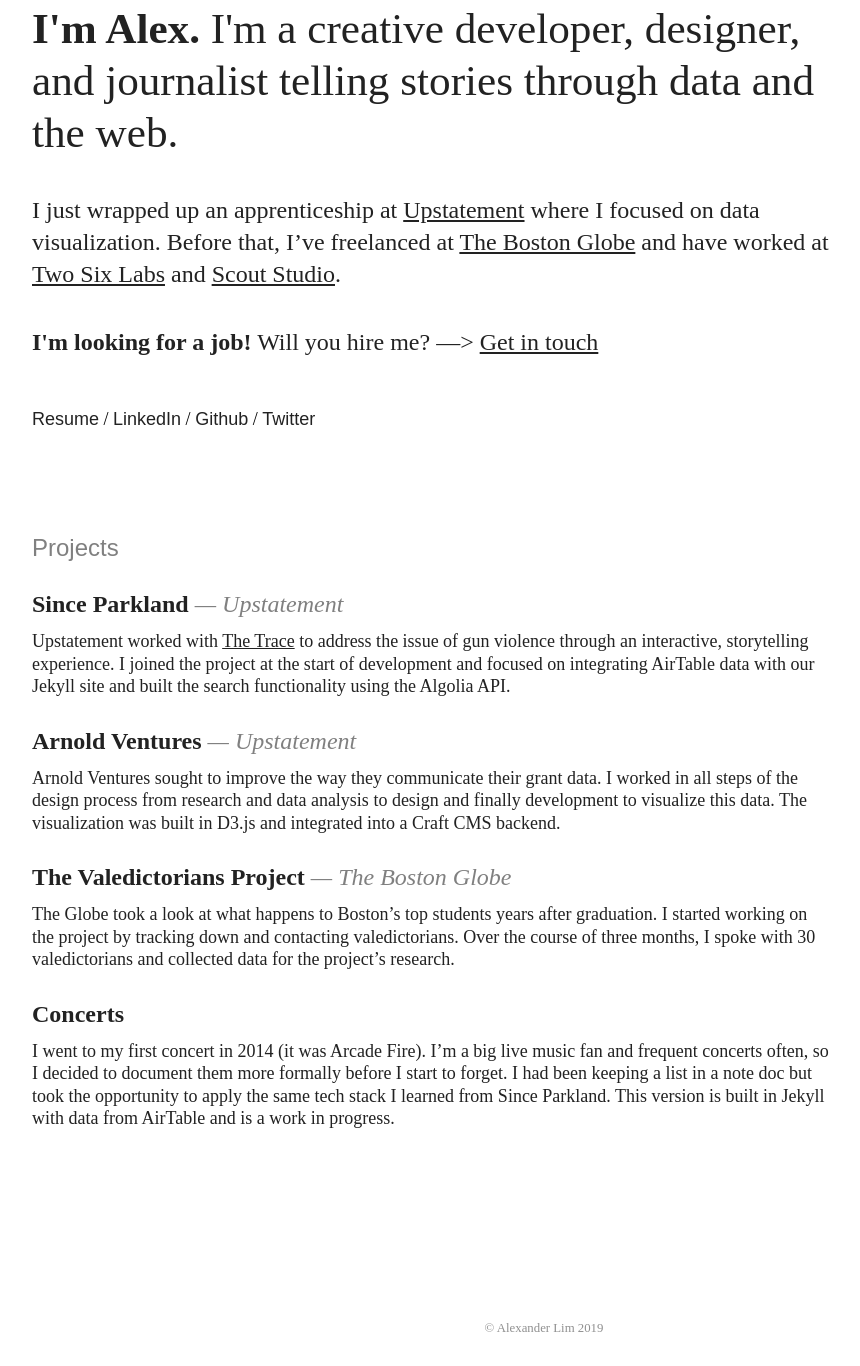
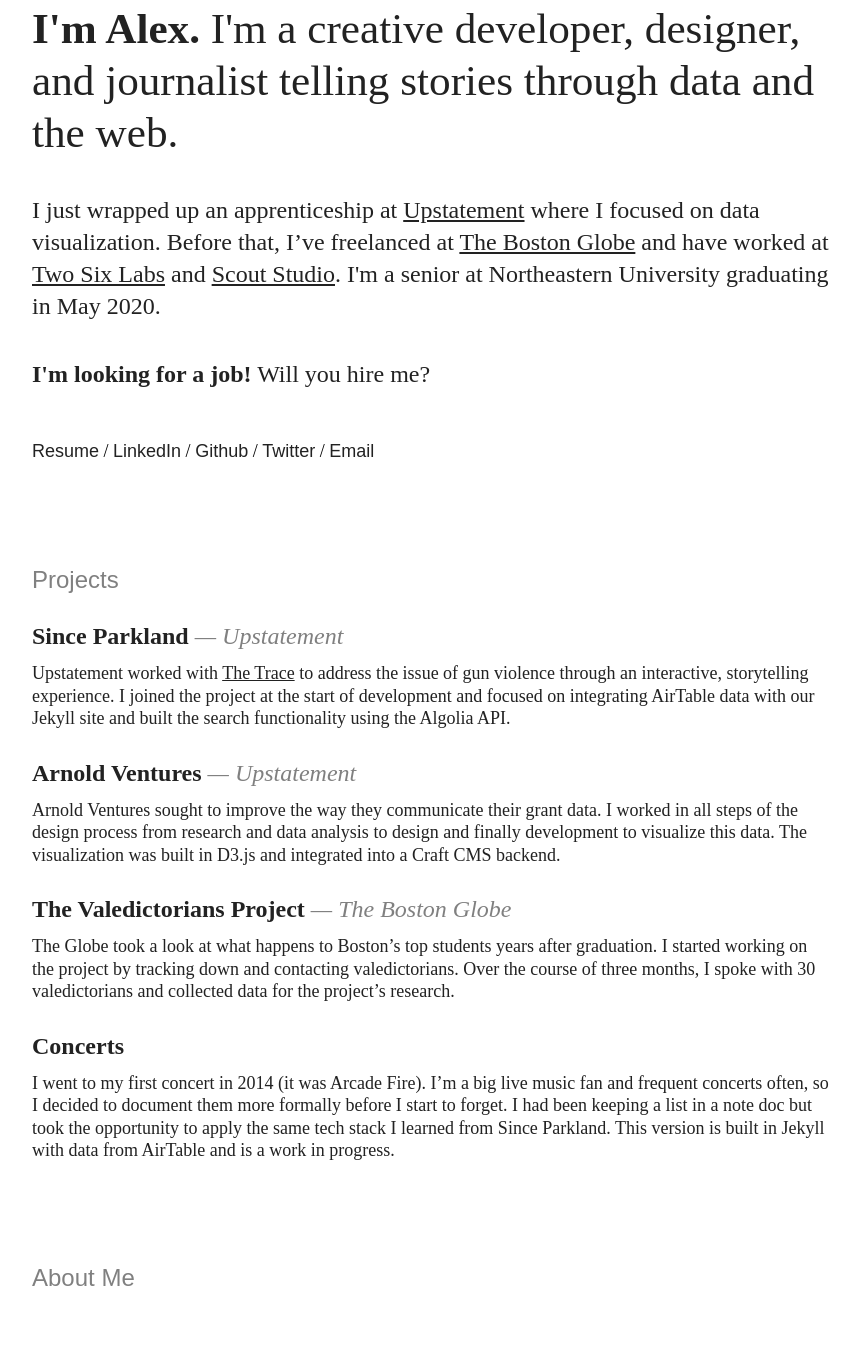
Before and after one commit to alexanderlim9/portfolio, a Gatsby site: page / in a window 1280 px wide. Shown: the part 154-1520 px from the top of the page, without its empty margins (96-956 px from the left). Built offline with nearby package versions, Linux system fonts and the light colour scheme; Gatsby itself is replaced by a stand-in of ours.

Commit message:
Remove email CTA and update intro copy

```diff
--- a/src/pages/index.js
+++ b/src/pages/index.js
@@ -31,11 +31,10 @@ const IndexPage = () => (
           <a href="https://web.northeastern.edu/scout/" target="_blank">
             Scout Studio
           </a>
-          .
+          . I'm a senior at Northeastern University graduating in May 2020.
         </p>
         <p className="hero">
-          <b>I'm looking for a job!</b> Will you hire me? &mdash;>{" "}
-          <a href="mailto:lim.a@husky.neu.edu">Get in touch</a>
+          <b>I'm looking for a job!</b> Will you hire me?
         </p>
       </div>
       <div className="text-block-wide contact">
@@ -64,6 +63,11 @@ const IndexPage = () => (
           <li>
             <a href="https://twitter.com/journalims" target="_blank">
               Twitter
+            </a>
+          </li>
+          <li>
+            <a href="mailto:lim.a@husky.neu.edu">
+              Email
             </a>
           </li>
         </ul>
@@ -114,6 +118,10 @@ const IndexPage = () => (
           </p>
         </div>
       </div>
+      <div className="text-block-wide">
+        <h2 className="section-header">About Me</h2>
+      </div>
+
     </div>
   </Layout>
 )
```
